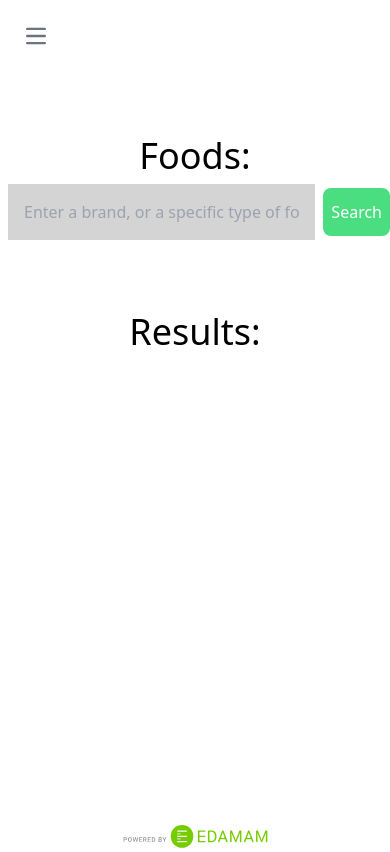
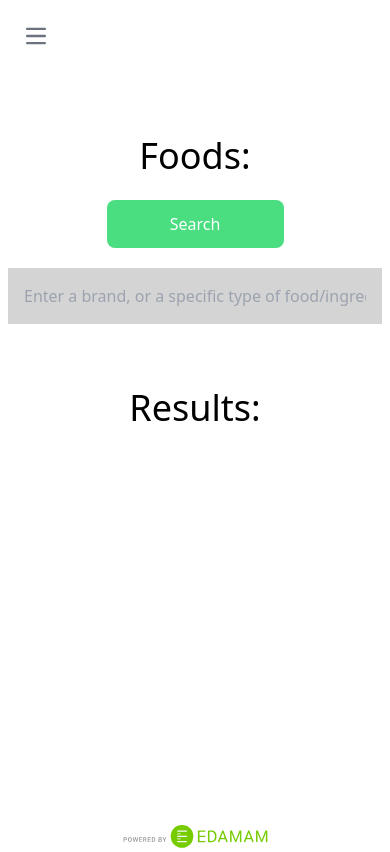
Before and after one commit to CedricAOUN/nuxtjs-diet-calculator, a Nuxt app: page /foods in a window 390 px wide. Built offline with nearby package versions, Linux system fonts and the light colour scheme.

Commit message:
Improved search responsiveness

```diff
--- a/pages/foods/index.vue
+++ b/pages/foods/index.vue
@@ -56,17 +56,17 @@
 </script>
 
 <template>
-  <section class="text-center py-16">
-    <h1 class="text-4xl">Foods:</h1>
-    <div class="flex justify-center mx-auto w-full relative max-w-[800px] ">
+  <section class="text-center py-16 mx-2 md:mx-0">
+    <h1 class="text-4xl mb-4">Foods:</h1>
+    <div class="grid grid-cols-4 gap-5 space-y-2 mx-auto w-full relative max-w-[800px] ">
       <input id='search' v-model="inputValue" autocomplete="off"
-             class="p-4 m-2 bg-neutral-300 dark:bg-neutral-600 w-full max-w-[800px] "
+             class="p-4 col-span-4 sm:col-span-3 bg-neutral-300 dark:bg-neutral-600 w-full max-w-[800px] "
               placeholder="Enter a brand, or a specific type of food/ingredient">
-      <button class="p-2 h-12 my-auto rounded-lg bg-green-400 text-white" @click="searchItems(inputValue)">
+      <button class="p-2 sm:col-start-4 col-span-2 col-start-2 row-start-1 h-12 my-auto rounded-lg bg-green-400 text-white" @click="searchItems(inputValue)">
         Search
       </button>
-      <ul v-if="autoList?.length > 0" id="auto-complete-list" class="text-left left-1 text-black mt-[4.2em] md:max-w-[728px] max-w-[90svw] w-full absolute bg-white dark:bg-gray-600 dark:text-white border border-gray-300 rounded shadow-md ">
-        <li v-for="s in autoList" class="hover:bg-gray-400 bg-opacity-50 hover:text-white px-3 py-3" @click="handleChange(s)">{{s.charAt(0).toUpperCase() + s.slice(1)}}</li>
+      <ul v-if="autoList?.length > 0" id="auto-complete-list" class="text-left sm:col-start-1 sm:col-end-4 w-full row-start-3 sm:row-start-2 text-black absolute bg-white dark:bg-gray-600 dark:text-white border border-gray-300 rounded shadow-md ">
+        <li v-for="s in autoList" class="hover:bg-gray-400 bg-opacity-50 cursor-pointer hover:text-white px-3 py-3" @click="handleChange(s)">{{s.charAt(0).toUpperCase() + s.slice(1)}}</li>
       </ul>
     </div>
 
```
